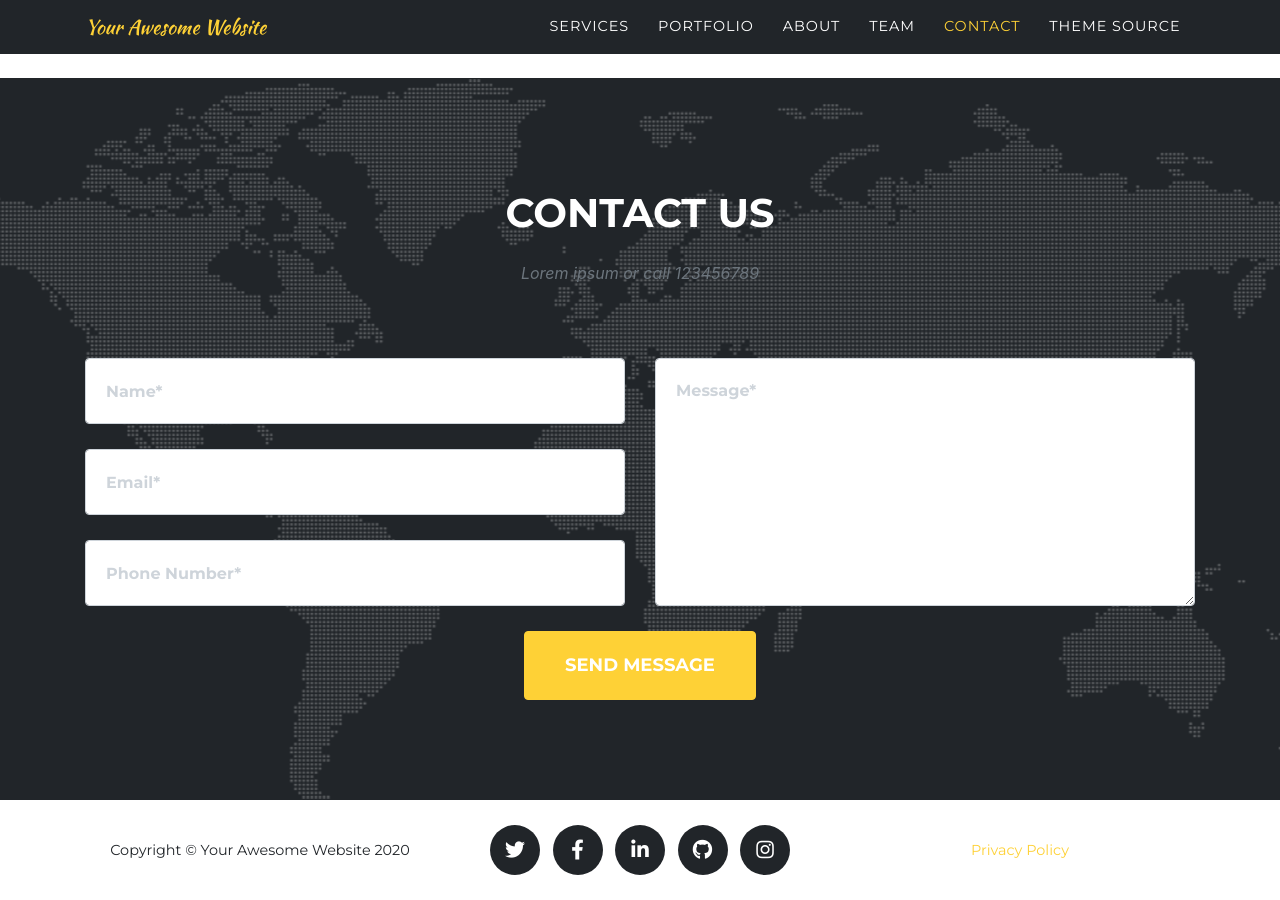
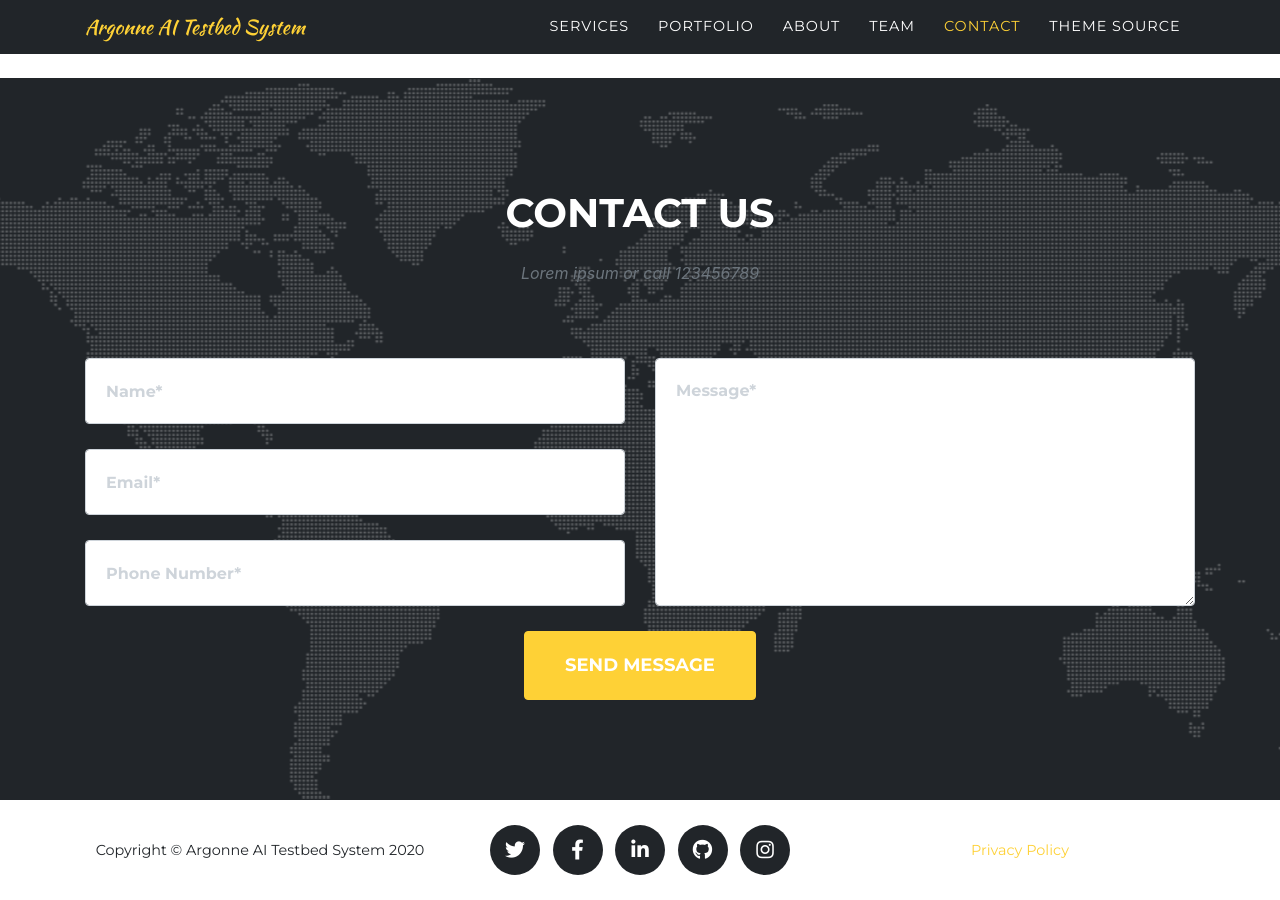
Before and after one commit to argonne-lcf/ALCF-AI-Testbed, a Jekyll site: the page built from docs/index.markdown, in a window 1280 px wide and 900 px high, scrolled down 5261 px. Built offline with Jekyll 4.4.1, drawn with Linux system fonts in a browser that asks for light colours; some web fonts are replaced.

Commit message:
Added site basic info

```diff
--- a/docs/_config.yml
+++ b/docs/_config.yml
@@ -13,13 +13,13 @@
 
 theme: jekyll-agency
 
-url    : "https://argonne-lcf.github.io/Argonne-AI-Testbed-System" # the base hostname & protocol for your site, e.g. http://example.com
-baseurl: "" # the subpath of your site, e.g. /blog
+url    : "https://argonne-lcf.github.io" # the base hostname & protocol for your site, e.g. http://example.com
+baseurl: "/Argonne-AI-Testbed-System" # the subpath of your site, e.g. /blog
 
-title      : Your Awesome Website
-email      : your-email@example.com #this is also the email contact forms will go to
-description: "Site description"
-author     : Your Name
+title      : Argonne AI Testbed System
+email      : lbooker@anl.gov #this is also the email contact forms will go to
+description: "Providing information and documentation on the Argonne AI Testbed System"
+author     : Argonne Leadership Computing Facility
 # logo:     #optional, defaults to site title
   # path: assets\img\clients\creative-market.jpg
   # height: 60 #height in px, defaults to 52px
```
